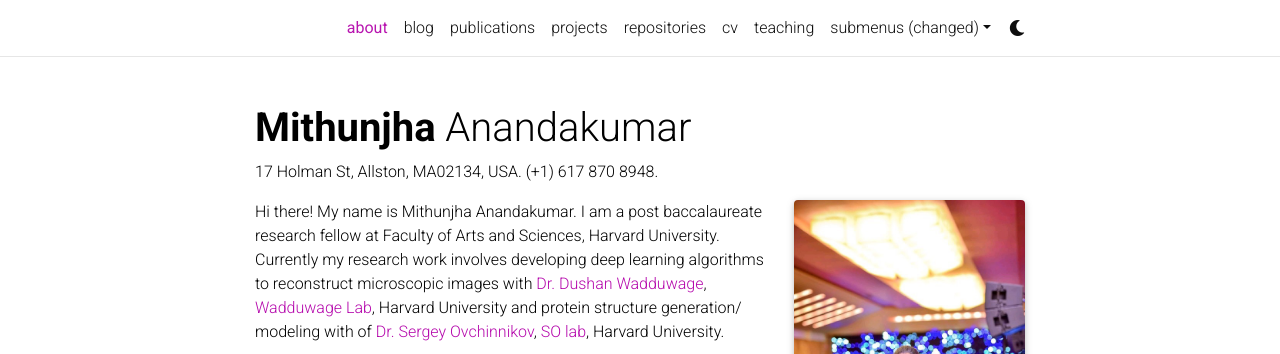
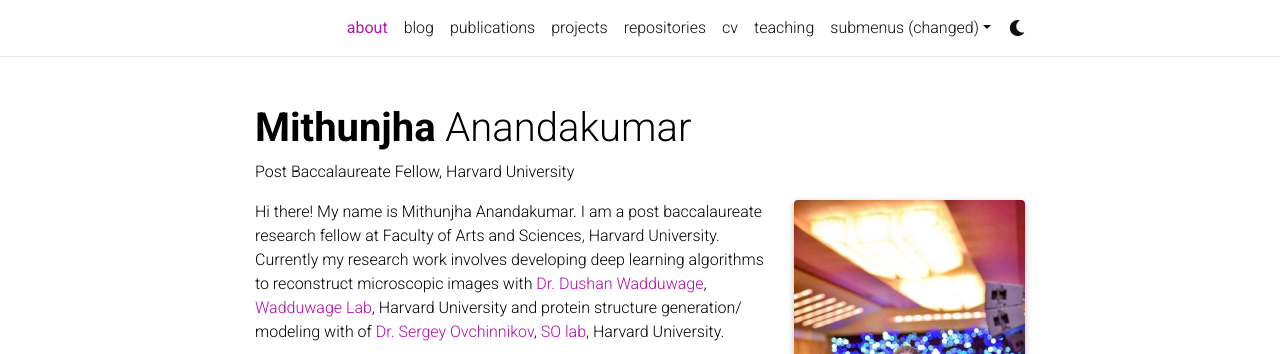
Before and after one commit to Mithunjha/Mithunjha.github.io, a Jekyll site: the page built from _pages/about.md, in a window 1280 px wide and 1332 px high. Shown: the top 354 px of the window. Built offline with Jekyll 4.4.1, drawn with Linux system fonts in a browser that asks for light colours; full-size pictures stand in for the smaller copies a plugin makes; emoji names are drawn with the system emoji font; comment, search, counter and statistics services are not loaded; a style sheet for code colours, icons or effects is not loaded.

Commit message:
Update about.md

```diff
--- a/_pages/about.md
+++ b/_pages/about.md
@@ -2,7 +2,7 @@
 layout: about
 title: about
 permalink: /
-subtitle: 17 Holman St, Allston, MA02134, USA. (+1) 617 870 8948.
+subtitle: Post Baccalaureate Fellow, Harvard University
 
 profile:
   align: right
```
